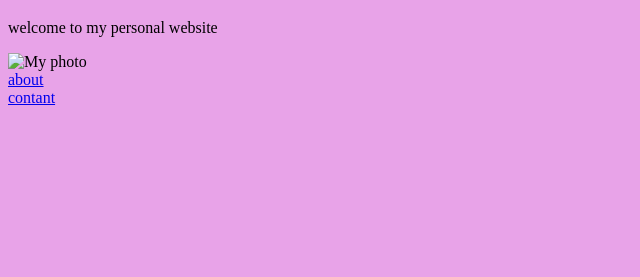
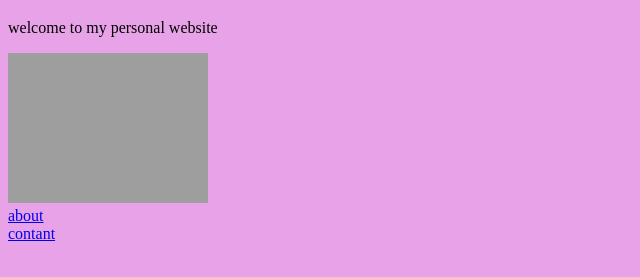
Before and after one commit to amkuman44/mywebpage-aman, a plain HTML site: page index.html in a window 1280 px wide. Shown: the part 61-338 px from the top of the page, without its empty margins (0-640 px from the left). Drawn offline with Linux system fonts and the light colour scheme; the site is published under a folder, as on GitHub Pages, so addresses that start at the root find nothing.

Commit message:
Fix: image path corrected

```diff
--- a/index.html
+++ b/index.html
@@ -13,7 +13,7 @@
     <h1> I'm Aman kumar</h1>
     <p> welcome to my personal website</p>
 
-   <img src="/image.png" alt="My photo" height=150>
+   <img src="image.png" alt="My photo" height=150>
 <br>
 
     <a href="about.html" >about</a>
```
